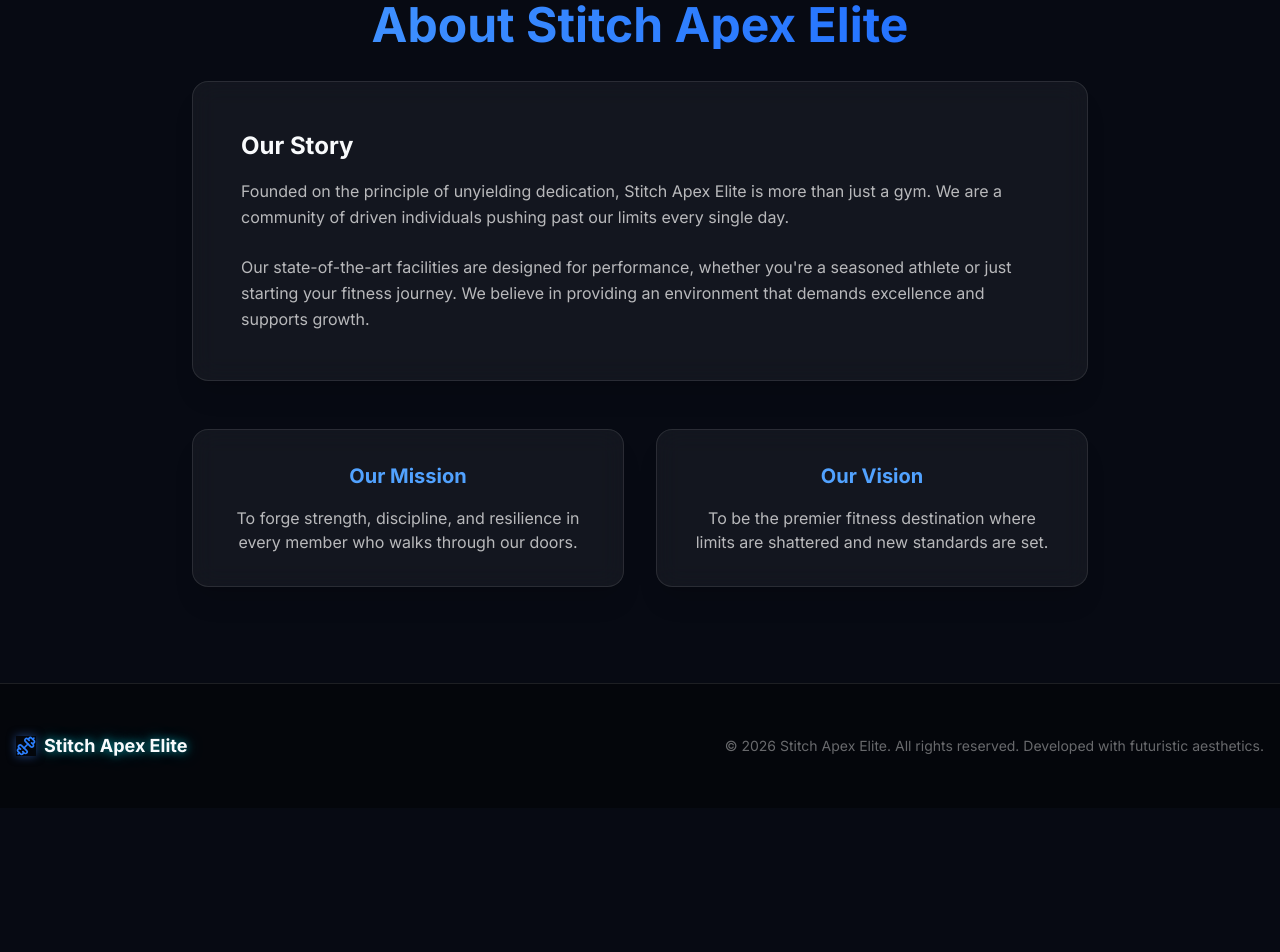
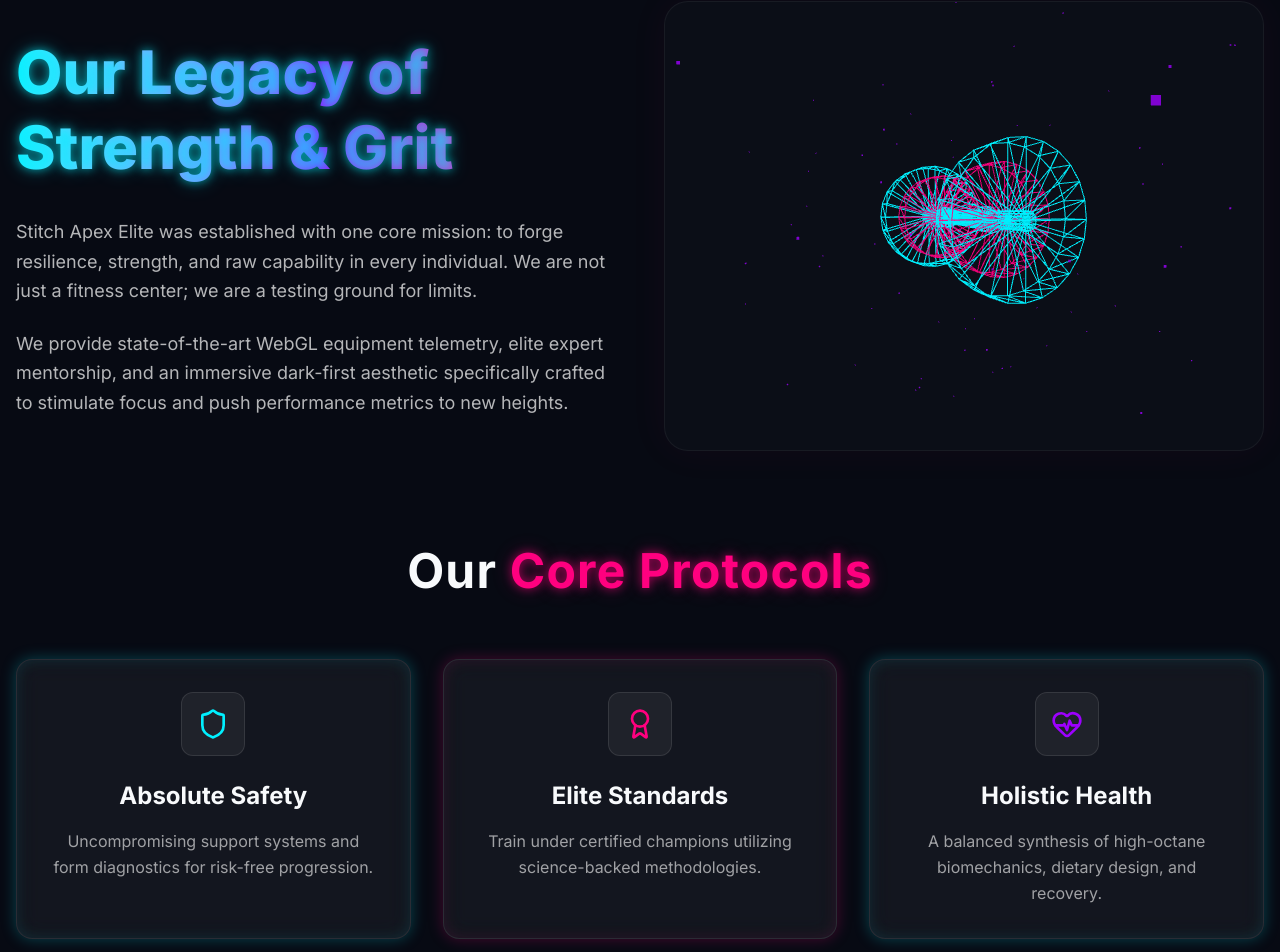
Before and after one commit to fitnessvengamedu/fitnessvengamedu, a Next.js app: page /about in a window 1280 px wide. Shown: the part 160-1112 px from the top of the page. Before the commit the page ends 968 px from the top, so only its background shows below. Built offline with nearby package versions, Linux system fonts and the light colour scheme.

Commit message:
Revamp About, Services, and Gallery pages with neon and 3D dumbbell integration

```diff
--- a/src/app/about/page.tsx
+++ b/src/app/about/page.tsx
@@ -1,33 +1,93 @@
+"use client";
+
+import { motion } from "framer-motion";
+import GymCanvas3D from "@/components/GymCanvas3D";
+import { Shield, Award, HeartPulse } from "lucide-react";
+
 export default function About() {
   return (
-    <div className="container mx-auto px-4 py-24">
-      <h1 className="text-4xl md:text-5xl font-bold mb-8 text-center text-transparent bg-clip-text bg-gradient-to-r from-blue-400 to-blue-600">
-        About Stitch Apex Elite
-      </h1>
+    <div className="container mx-auto px-4 py-24 bg-background">
 
-      <div className="glass-card p-8 md:p-12 max-w-4xl mx-auto mb-12">
-        <h2 className="text-2xl font-bold mb-4">Our Story</h2>
-        <p className="text-white/70 leading-relaxed mb-6">
-          Founded on the principle of unyielding dedication, Stitch Apex Elite is more than just a gym.
-          We are a community of driven individuals pushing past our limits every single day.
-        </p>
-        <p className="text-white/70 leading-relaxed">
-          Our state-of-the-art facilities are designed for performance, whether you're a seasoned athlete
-          or just starting your fitness journey. We believe in providing an environment that demands
-          excellence and supports growth.
-        </p>
+      {/* Hero Section */}
+      <div className="grid grid-cols-1 lg:grid-cols-2 gap-12 items-center mb-24">
+        <motion.div
+          initial={{ opacity: 0, x: -30 }}
+          animate={{ opacity: 1, x: 0 }}
+          transition={{ duration: 0.8 }}
+        >
+          <h1 className="text-4xl md:text-6xl font-extrabold mb-8 text-transparent bg-clip-text bg-gradient-to-r from-neon-blue via-neon-purple to-neon-pink text-glow-blue leading-tight">
+            Our Legacy of <br />
+            Strength & Grit
+          </h1>
+          <div className="space-y-6 text-white/70 leading-relaxed text-lg">
+            <p>
+              Stitch Apex Elite was established with one core mission: to forge resilience, strength, and raw capability in every individual. We are not just a fitness center; we are a testing ground for limits.
+            </p>
+            <p>
+              We provide state-of-the-art WebGL equipment telemetry, elite expert mentorship, and an immersive dark-first aesthetic specifically crafted to stimulate focus and push performance metrics to new heights.
+            </p>
+          </div>
+        </motion.div>
+
+        {/* 3D Model Display */}
+        <motion.div
+          initial={{ opacity: 0, scale: 0.9 }}
+          animate={{ opacity: 1, scale: 1 }}
+          transition={{ duration: 1 }}
+          className="flex items-center justify-center h-[350px] md:h-[450px] rounded-3xl bg-white/2 border border-white/5 shadow-[0_0_40px_rgba(255,0,127,0.05)] overflow-hidden"
+        >
+          <GymCanvas3D />
+        </motion.div>
       </div>
 
-      <div className="grid grid-cols-1 md:grid-cols-2 gap-8 max-w-4xl mx-auto">
-        <div className="glass-card-interactive p-8 text-center">
-          <h3 className="text-xl font-bold mb-4 text-blue-400">Our Mission</h3>
-          <p className="text-white/70">To forge strength, discipline, and resilience in every member who walks through our doors.</p>
-        </div>
-        <div className="glass-card-interactive p-8 text-center">
-          <h3 className="text-xl font-bold mb-4 text-blue-400">Our Vision</h3>
-          <p className="text-white/70">To be the premier fitness destination where limits are shattered and new standards are set.</p>
+      {/* Core Values Section */}
+      <div className="mb-24">
+        <h2 className="text-3xl md:text-5xl font-bold text-center mb-16 tracking-wide">
+          Our <span className="text-neon-pink text-glow-pink">Core Protocols</span>
+        </h2>
+
+        <div className="grid grid-cols-1 md:grid-cols-3 gap-8">
+          {[
+            {
+              icon: Shield,
+              title: "Absolute Safety",
+              desc: "Uncompromising support systems and form diagnostics for risk-free progression.",
+              glow: "box-glow-blue",
+              color: "text-neon-blue"
+            },
+            {
+              icon: Award,
+              title: "Elite Standards",
+              desc: "Train under certified champions utilizing science-backed methodologies.",
+              glow: "box-glow-pink",
+              color: "text-neon-pink"
+            },
+            {
+              icon: HeartPulse,
+              title: "Holistic Health",
+              desc: "A balanced synthesis of high-octane biomechanics, dietary design, and recovery.",
+              glow: "box-glow-blue",
+              color: "text-neon-purple"
+            }
+          ].map((value, i) => (
+            <motion.div
+              key={i}
+              initial={{ opacity: 0, y: 30 }}
+              whileInView={{ opacity: 1, y: 0 }}
+              viewport={{ once: true }}
+              transition={{ delay: i * 0.15, duration: 0.6 }}
+              className={`glass-card-interactive p-8 flex flex-col items-center text-center ${value.glow}`}
+            >
+              <div className={`w-16 h-16 rounded-xl bg-white/5 border border-white/10 flex items-center justify-center mb-6 ${value.color}`}>
+                <value.icon className="w-8 h-8" />
+              </div>
+              <h3 className="text-2xl font-bold mb-4">{value.title}</h3>
+              <p className="text-white/60 leading-relaxed">{value.desc}</p>
+            </motion.div>
+          ))}
         </div>
       </div>
+
     </div>
   );
 }
--- a/src/app/services/page.tsx
+++ b/src/app/services/page.tsx
@@ -1,67 +1,108 @@
+"use client";
+
+import { motion } from "framer-motion";
 import Link from "next/link";
-import { Check } from "lucide-react";
+import { Check, Flame, Star, ShieldAlert } from "lucide-react";
 
 export default function Services() {
   const plans = [
     {
-      name: "Monthly",
+      name: "Monthly Core",
       price: "$49",
       period: "/month",
-      features: ["Full gym access", "Free group classes", "Locker room access", "1 Personal Training session"],
-      popular: false
+      features: ["Full 24/7 gym access", "All standard group classes", "Locker & biometric access", "1 Pro Bio-evaluation"],
+      popular: false,
+      glow: "hover:box-glow-blue hover:border-neon-blue/30",
+      accent: "text-neon-blue",
+      btnStyle: "glass-button"
     },
     {
-      name: "Half-Yearly",
+      name: "Apex Elite (6-Months)",
       price: "$39",
       period: "/month",
-      features: ["All Monthly features", "Diet consultation", "Body composition analysis", "Digital access card"],
-      popular: true
+      features: [
+        "All Monthly features",
+        "Personal diet customization",
+        "Bi-weekly body telemetry reports",
+        "3 Personal coaching sessions",
+        "1 Free guest pass monthly"
+      ],
+      popular: true,
+      glow: "box-glow-pink border-neon-pink/40 scale-105 z-10",
+      accent: "text-neon-pink",
+      btnStyle: "primary-button shadow-[0_0_20px_rgba(255,0,127,0.3)] hover:shadow-[0_0_30px_rgba(255,0,127,0.6)]"
     },
     {
-      name: "Yearly",
+      name: "Yearly Immortal",
       price: "$29",
       period: "/month",
-      features: ["All Half-Yearly features", "Priority class booking", "Free guest pass monthly", "Exclusive gym merch"],
-      popular: false
+      features: [
+        "All Half-Yearly features",
+        "Unlimited custom trainer bookings",
+        "Priority VIP locker suite",
+        "Free official gym armor (merch)",
+        "Lifetime pricing locks"
+      ],
+      popular: false,
+      glow: "hover:box-glow-blue hover:border-neon-blue/30",
+      accent: "text-neon-blue",
+      btnStyle: "glass-button"
     }
   ];
 
   return (
-    <div className="container mx-auto px-4 py-24">
-      <div className="text-center mb-16">
-        <h1 className="text-4xl md:text-5xl font-bold mb-4">Membership Plans</h1>
-        <p className="text-white/60 max-w-2xl mx-auto">
-          Choose the plan that fits your goals. Unlock premium access, tracking, and more.
+    <div className="container mx-auto px-4 py-24 bg-background">
+      <div className="text-center mb-24">
+        <motion.h1
+          initial={{ opacity: 0, y: -20 }}
+          animate={{ opacity: 1, y: 0 }}
+          className="text-4xl md:text-6xl font-extrabold mb-4 tracking-wide"
+        >
+          Apex <span className="text-transparent bg-clip-text bg-gradient-to-r from-neon-blue to-neon-pink text-glow-blue">Subscription Protocols</span>
+        </motion.h1>
+        <p className="text-white/60 max-w-2xl mx-auto text-lg">
+          Select your training access protocol. Unlock advanced tracking, elite coaches, and premium facilities.
         </p>
       </div>
 
-      <div className="grid grid-cols-1 md:grid-cols-3 gap-8 max-w-6xl mx-auto">
+      <div className="grid grid-cols-1 md:grid-cols-3 gap-12 max-w-6xl mx-auto items-stretch">
         {plans.map((plan, i) => (
-          <div key={i} className={`relative glass-card flex flex-col p-8 ${plan.popular ? 'border-blue-500/50 shadow-blue-500/10 scale-105 z-10' : ''}`}>
+          <motion.div
+            key={i}
+            initial={{ opacity: 0, y: 30 }}
+            whileInView={{ opacity: 1, y: 0 }}
+            viewport={{ once: true }}
+            transition={{ delay: i * 0.15, duration: 0.6 }}
+            className={`relative glass-card flex flex-col p-10 transition-all duration-500 ease-out border border-white/10 ${plan.glow}`}
+          >
             {plan.popular && (
-              <div className="absolute top-0 left-1/2 -translate-x-1/2 -translate-y-1/2 bg-blue-600 text-white px-4 py-1 rounded-full text-sm font-bold tracking-wider uppercase">
-                Most Popular
+              <div className="absolute top-0 left-1/2 -translate-x-1/2 -translate-y-1/2 bg-neon-pink text-white px-5 py-1.5 rounded-full text-xs font-bold tracking-widest uppercase shadow-[0_0_15px_#ff007f] flex items-center gap-1">
+                <Flame className="w-3.5 h-3.5 fill-white animate-bounce" /> MOST POPULAR
               </div>
             )}
-            <h3 className="text-2xl font-bold mb-2">{plan.name}</h3>
-            <div className="mb-6">
-              <span className="text-4xl font-extrabold">{plan.price}</span>
-              <span className="text-white/50">{plan.period}</span>
+
+            <h3 className="text-2xl font-bold mb-3 flex items-center gap-2">
+              {plan.name}
+            </h3>
+
+            <div className="mb-8">
+              <span className={`text-5xl font-extrabold ${plan.accent}`}>{plan.price}</span>
+              <span className="text-white/40 font-medium">{plan.period}</span>
             </div>
 
-            <ul className="flex-1 space-y-4 mb-8">
+            <ul className="flex-1 space-y-5 mb-10 text-left">
               {plan.features.map((feature, j) => (
-                <li key={j} className="flex items-center gap-3">
-                  <Check className="w-5 h-5 text-blue-400 shrink-0" />
+                <li key={j} className="flex items-start gap-3 text-sm">
+                  <Check className={`w-5 h-5 shrink-0 ${plan.accent}`} />
                   <span className="text-white/80">{feature}</span>
                 </li>
               ))}
             </ul>
 
-            <Link href="/signup" className={`w-full text-center ${plan.popular ? 'primary-button' : 'glass-button'}`}>
-              Select Plan
+            <Link href="/signup" className={`w-full text-center py-4 rounded-full font-bold tracking-wide transition-all ${plan.btnStyle}`}>
+              Initiate Plan
             </Link>
-          </div>
+          </motion.div>
         ))}
       </div>
     </div>
```
Also changed, not shown: src/app/gallery/page.tsx (+49 -11 lines).
